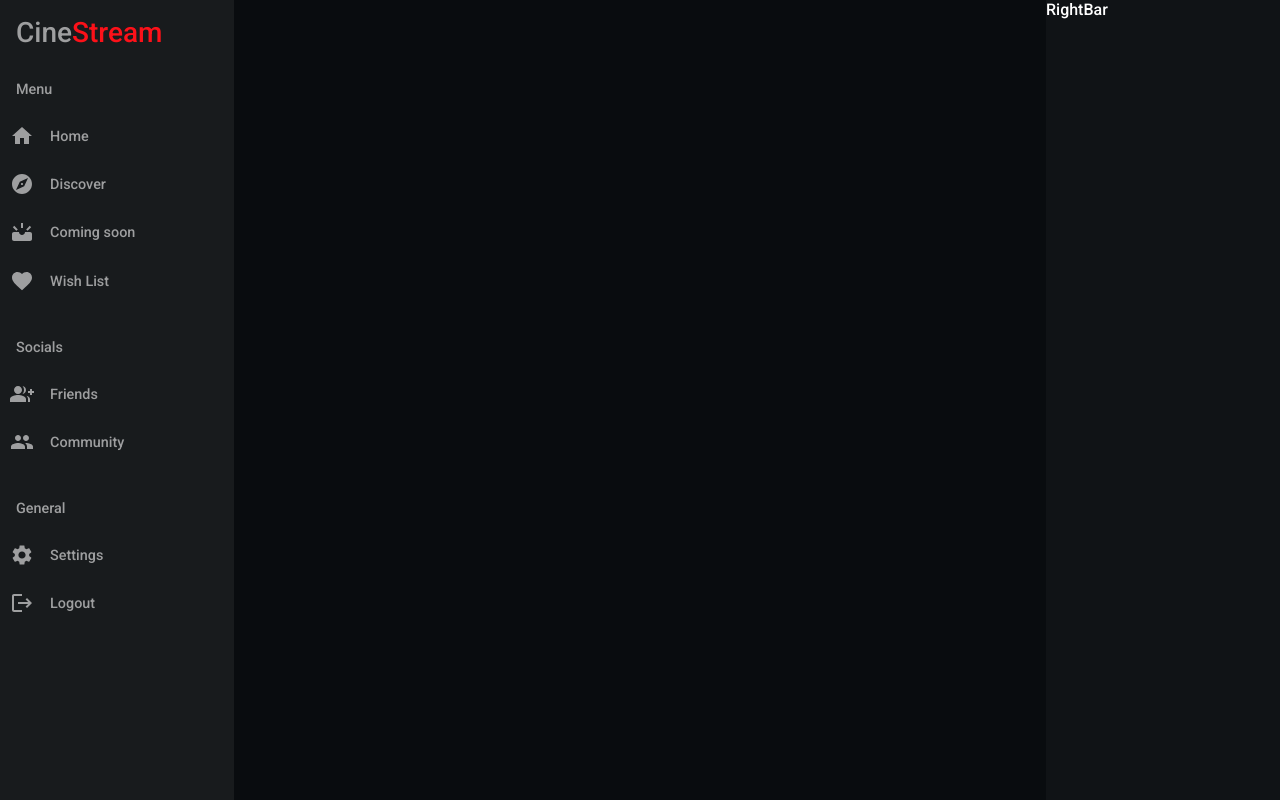
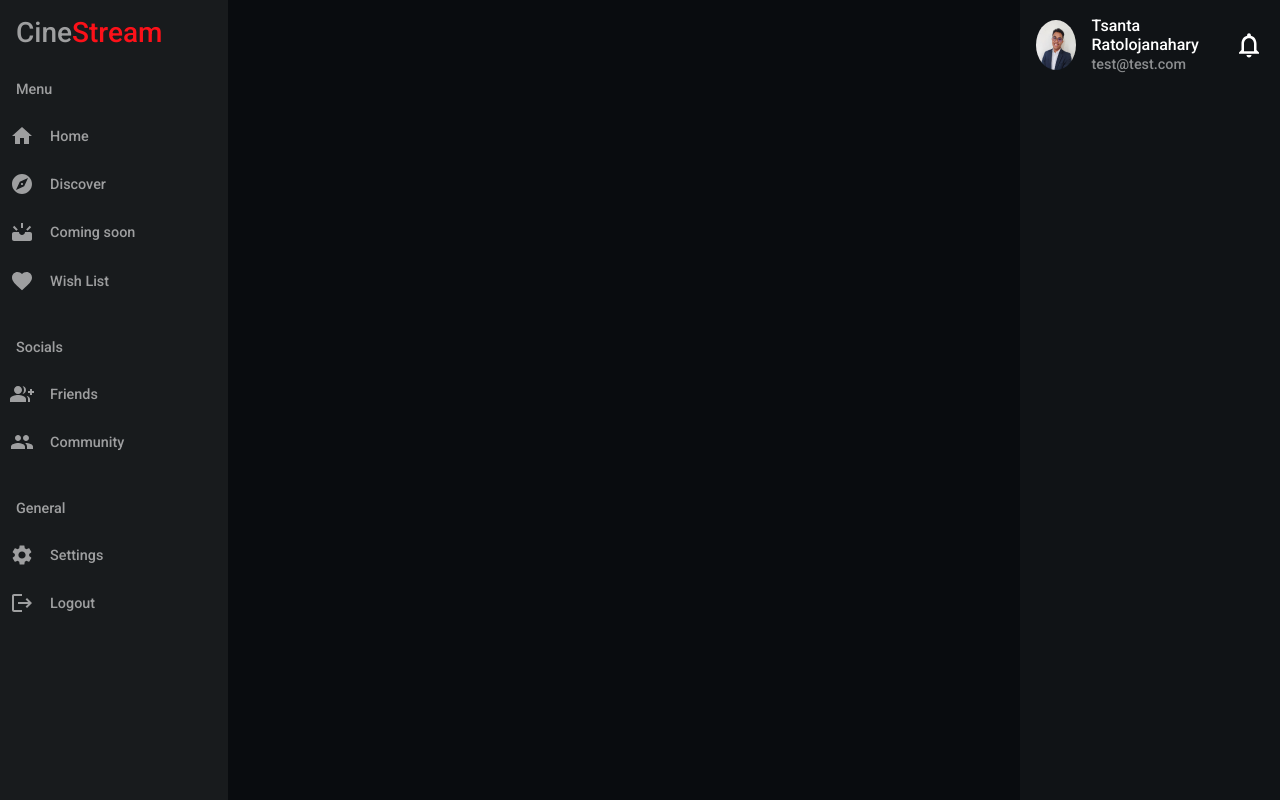
Before and after one commit to TsantaFitiavana21/cine-stream-v2, a React (Vite) app: page / in a window 1280 px wide. Built offline with nearby package versions, Linux system fonts and the light colour scheme; the HTML template or start-up script is replaced by a standard one.

Commit message:
feat 🚀: add avatar

```diff
--- /dev/null
+++ b/src/components/AvatarBox/AvatarBox.tsx
@@ -0,0 +1,23 @@
+import "./AvatarBoxStyle.scss"
+import NotificationsNoneOutlinedIcon from '@mui/icons-material/NotificationsNoneOutlined';
+
+export const AvatarBox = ({email, image, name}: AvatarBoxProps) => {
+    return (
+        <div className="avatarBox__container">
+            <div className="image">
+                <img src={image} alt="profil" />
+            </div>
+            <div className="info">
+                <div className="name">{name}</div>
+                <div className="mail">{email}</div>
+            </div>
+            <NotificationsNoneOutlinedIcon className="notification" />
+        </div>
+    )
+}
+
+type AvatarBoxProps = {
+    image: string
+    name: string
+    email: string
+}
--- /dev/null
+++ b/src/components/AvatarBox/AvatarBoxStyle.scss
@@ -0,0 +1,32 @@
+.avatarBox__container {
+    display: flex;
+    align-items: center;
+    gap: 1rem;
+
+    .image {
+        width: 50px;
+        height: 50px;
+
+        img {
+            width: 100%;
+            height: 100%;
+            border-radius: 50%;
+        }
+    }
+
+    .info {
+        display: flex;
+        flex-direction: column;
+        gap: 2px;
+
+        .mail {
+            font-size: 0.9rem;
+            color: #8B8D8F;
+        }
+    }
+
+    .notification {
+        width: 30px;
+        height: 30px;
+    }
+}
--- a/src/components/RightBar/RightBar.tsx
+++ b/src/components/RightBar/RightBar.tsx
@@ -1,5 +1,15 @@
-import "./rightbarStyle.scss";
+import { AvatarBox } from "../AvatarBox/AvatarBox"
+import "./rightbarStyle.scss"
+import profileImg from "../../../public/assets/img/profile.jpg"
 
 export const RightBar = () => {
-    return <div className="right_main">RightBar</div>
+    return (
+        <div className="right_main">
+            <AvatarBox
+                email="test@test.com"
+                image={profileImg}
+                name="Tsanta Ratolojanahary"
+            />
+        </div>
+    )
 }
--- a/src/components/RightBar/rightbarStyle.scss
+++ b/src/components/RightBar/rightbarStyle.scss
@@ -5,5 +5,6 @@
     @media screen and (min-width: 768px) {
         flex: 0.3;
 		display: block;
+        padding: 1rem;
     }
 }
```
Also changed, not shown: public/assets/img/profile.jpg (added).
